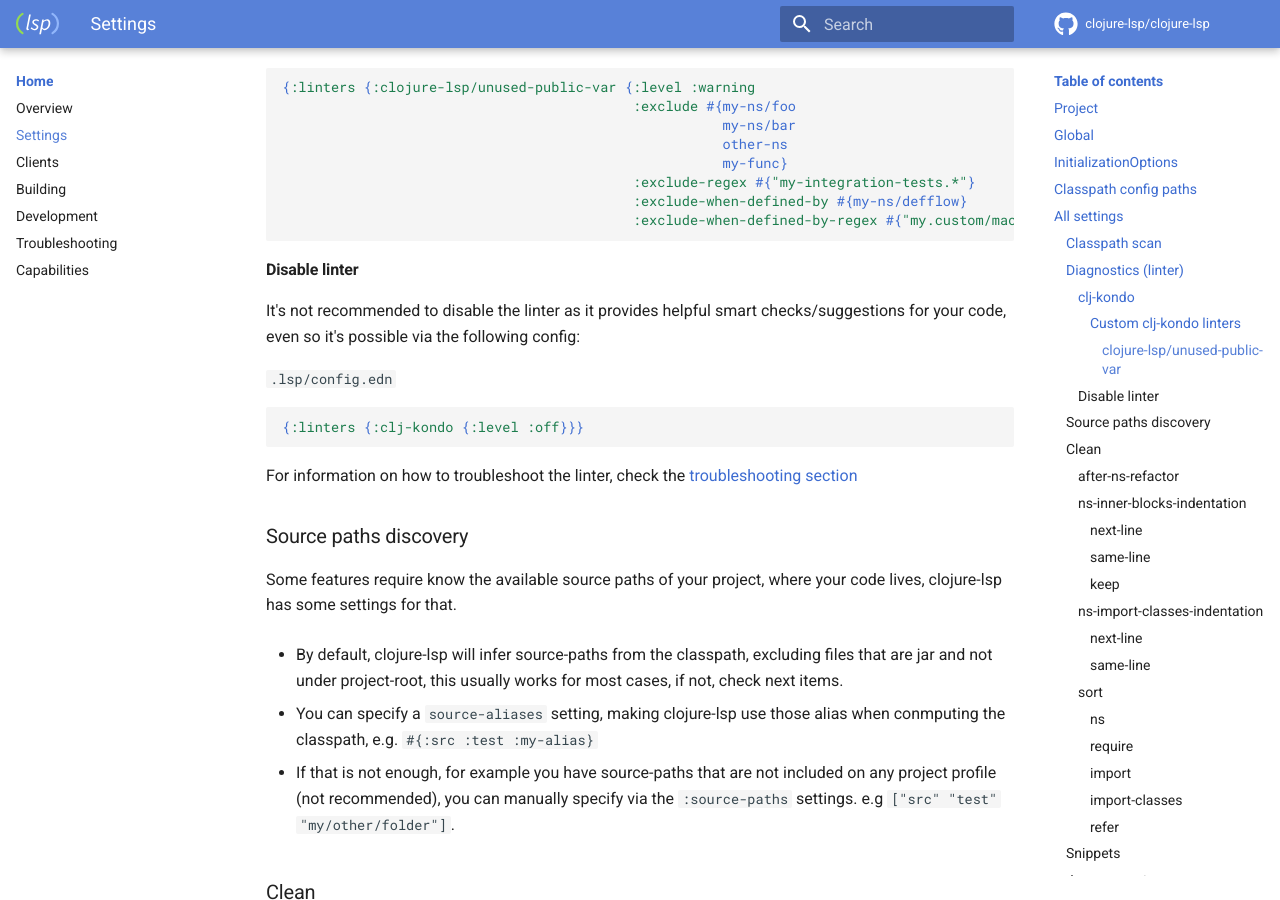
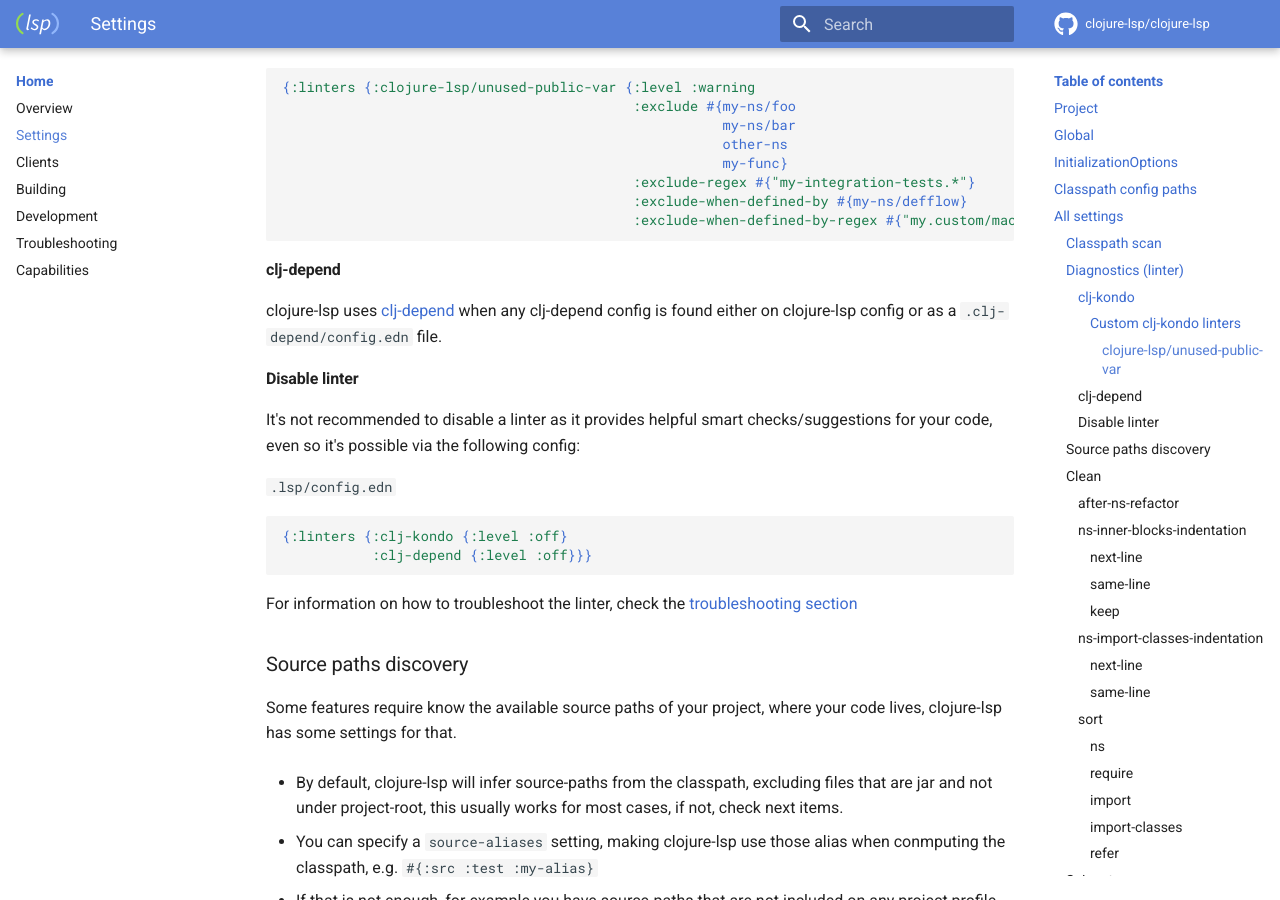
Before and after one commit to clojure-lsp/clojure-lsp, an MkDocs documentation site: the page built from docs/settings.md, in a window 1280 px wide and 900 px high, scrolled down 7072 px. Built offline with MkDocs 1.6.1 and Material for MkDocs 9.7.7, drawn with Linux system fonts in a browser that asks for light colours; comment, search, counter and statistics services are not loaded.

Commit message:
Use clj-depend if any config available (#989)
* Use clj-depend if any config available

* Fix tests

* Docs

* Add project source-paths clj-depend analysis

* Fix

* lint fix

* Allow customize level

* Fix and add unit tests

* Add integration tests

* CHANGELOG

* Partial fix integration tests

* Bump clj-depend to 0.6.0

* Fix merge

* Fix ns find

````diff
--- a/docs/settings.md
+++ b/docs/settings.md
@@ -206,13 +206,19 @@ Example:
                                            :exclude-when-defined-by-regex #{"my.custom/macro-.*"}}}}
 ```
 
+
+#### clj-depend
+
+clojure-lsp uses [clj-depend](https://github.com/clj-depend/clj-depend) when any clj-depend config is found either on clojure-lsp config or as a `.clj-depend/config.edn` file.
+
 #### Disable linter
 
-It's not recommended to disable the linter as it provides helpful smart checks/suggestions for your code, even so it's possible via the following config:
+It's not recommended to disable a linter as it provides helpful smart checks/suggestions for your code, even so it's possible via the following config:
 
 `.lsp/config.edn`
 ```clojure
-{:linters {:clj-kondo {:level :off}}}
+{:linters {:clj-kondo {:level :off}
+           :clj-depend {:level :off}}}
 ```
 
 For information on how to troubleshoot the linter, check the [troubleshooting section](troubleshooting.md)
````
Also changed, not shown: CHANGELOG.md (+1 -0 lines), docs/features.md (+6 -0 lines), 12 other files.
